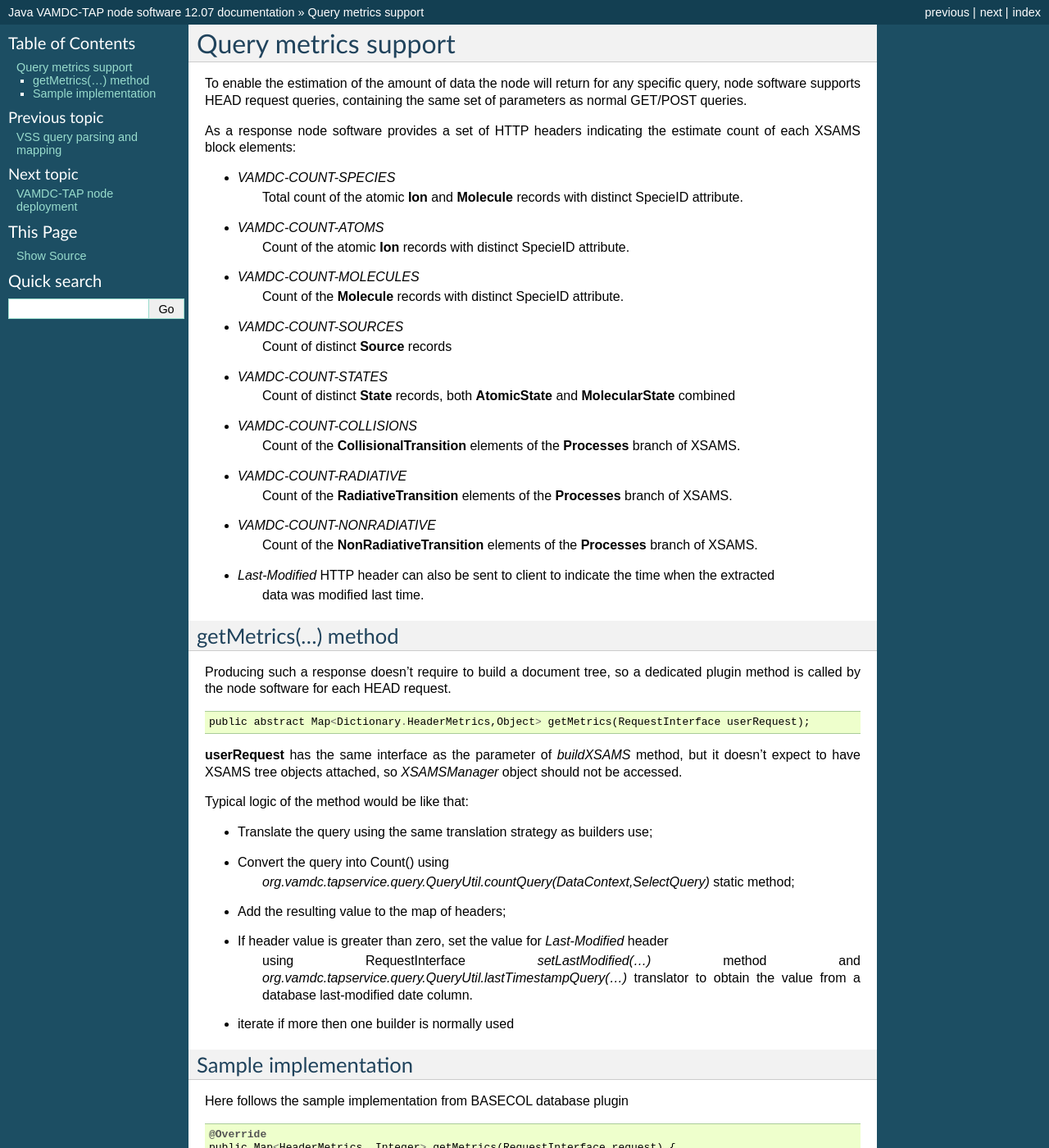
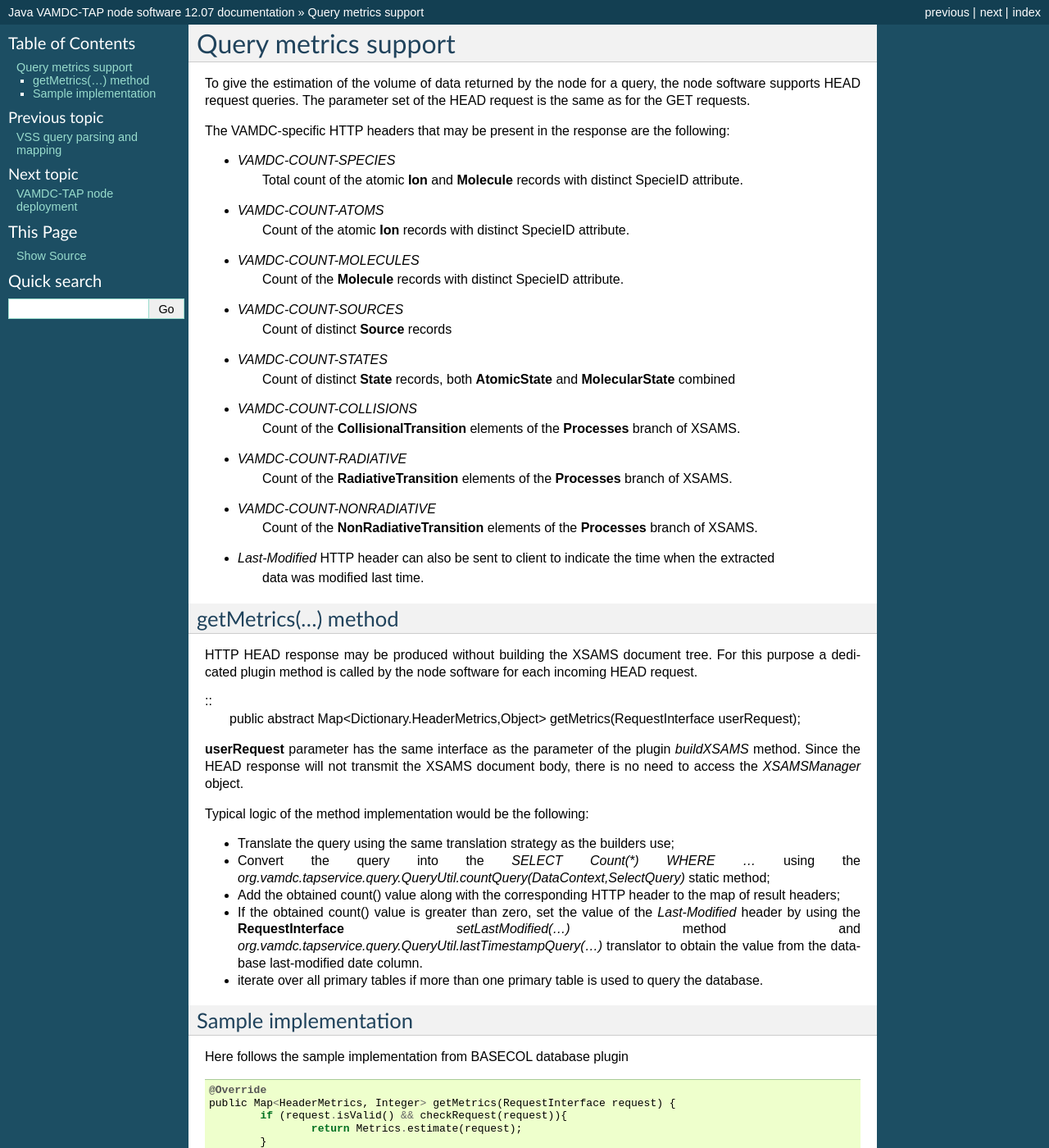
Before and after one commit to misdoro/JavaNodeSwDoc, a Sphinx documentation site: the page built from source/plugin-metrics.rst, in a window 1280 px wide and 1400 px high. Shown: the whole window at 82% size. Built offline with Sphinx 7.4.7, drawn with Linux system fonts in a browser that asks for light colours; some of the changed text lies outside the part shown.

Commit message:
Revise the query mapping section

```diff
--- a/source/plugin-metrics.rst
+++ b/source/plugin-metrics.rst
@@ -3,11 +3,11 @@
 Query metrics support
 ================================
 
-To enable the estimation of the amount of data the node will return for any specific query,
-node software supports HEAD request queries, containing the same set of parameters as normal GET/POST queries.
+To give the estimation of the volume of data returned by the node for a query,
+the node software supports HEAD request queries.
+The parameter set of the HEAD request is the same as for the GET requests.
 
-As a response node software provides a set of HTTP headers indicating the estimate count of
-each XSAMS block elements:
+The VAMDC-specific HTTP headers that may be present in the response are the following:
 
 * *VAMDC-COUNT-SPECIES*
 	Total count of the atomic **Ion** and **Molecule** records with distinct SpecieID attribute.
@@ -39,31 +39,33 @@ each XSAMS block elements:
 getMetrics(...) method
 ------------------------
 
-Producing such a response doesn't require to build a document tree,
-so a dedicated plugin method is called by the node software
-for each HEAD request.
+HTTP HEAD response may be produced without building the XSAMS document tree.
+For this purpose a dedicated plugin method is called by the node software
+for each incoming HEAD request.
 
 ::
-
 	public abstract Map<Dictionary.HeaderMetrics,Object> getMetrics(RequestInterface userRequest);
 
-**userRequest**	has the same interface as the parameter of *buildXSAMS* method,
-but it doesn't expect to have XSAMS tree objects attached, so *XSAMSManager* object should not be accessed.
+**userRequest** parameter has the same interface as
+the parameter of the plugin *buildXSAMS* method.
+Since the HEAD response will not transmit the XSAMS document body,
+there is no need to access the *XSAMSManager* object.
 
-Typical logic of the method would be like that:
+Typical logic of the method implementation would be the following:
 
-* Translate the query using the same translation strategy as builders use;
+* Translate the query using the same translation strategy as the builders use;
 
-* Convert the query into Count() using
-	*org.vamdc.tapservice.query.QueryUtil.countQuery(DataContext,SelectQuery)* static method;
+* Convert the query into the *SELECT Count(\*) WHERE ...* using the
+  *org.vamdc.tapservice.query.QueryUtil.countQuery(DataContext,SelectQuery)* static method;
 
-* Add the resulting value to the map of headers;
+* Add the obtained count() value along with the corresponding HTTP header to the map of result headers;
 
-* If header value is greater than zero, set the value for *Last-Modified* header
-	using RequestInterface *setLastModified(...)* method and
-	*org.vamdc.tapservice.query.QueryUtil.lastTimestampQuery(...)* translator to obtain the
-	value from a database last-modified date column.
-* iterate if more then one builder is normally used
+* If the obtained count() value is greater than zero, set the value of the *Last-Modified* header
+  by using the **RequestInterface** *setLastModified(...)* method and
+  *org.vamdc.tapservice.query.QueryUtil.lastTimestampQuery(...)* translator to obtain the
+  value from the database last-modified date column.
+
+* iterate over all primary tables if more than one primary table is used to query the database.
 
 
 Sample implementation
@@ -119,4 +121,5 @@ and Metrics.estimate has the following implementation::
 
 	}
 
-Here, getExpression(...) methods are the same translator methods as used in corresponding XSAMS builders.
+Here, the getExpression(...) methods are the same translator
+methods as used in corresponding XSAMS builders.
```
